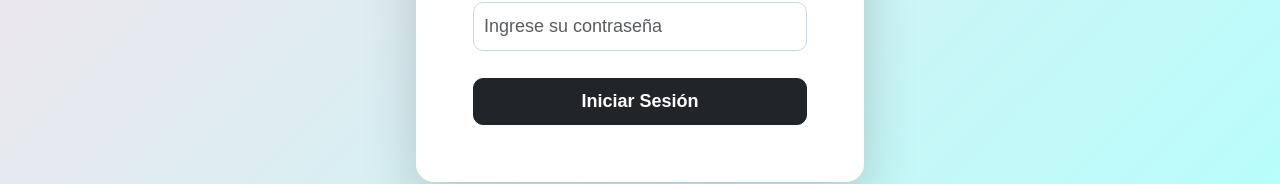
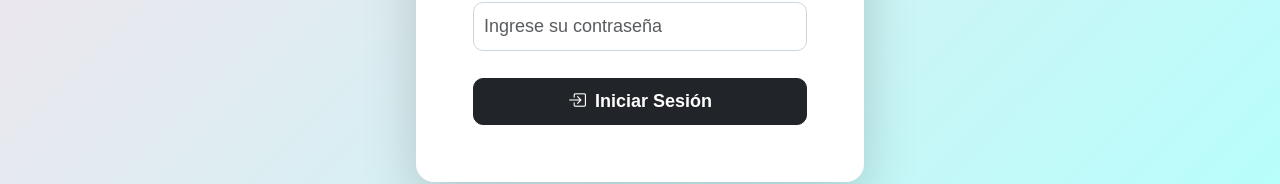
Before and after one commit to Ariel-2601/Backend_Grupal_Gym, a React (Vite) app: page /login in a window 1280 px wide. Shown: the part 541-725 px from the top of the page. Built offline with nearby package versions, Linux system fonts and the light colour scheme.

Commit message:
Estaba malo

```diff
--- a/src/assets/components/login/FormularioLogin.jsx
+++ b/src/assets/components/login/FormularioLogin.jsx
@@ -1,5 +1,4 @@
 import React from 'react';
-import logo from "../../../assets/logo.png";
 
 import {
     Form,
@@ -121,15 +120,7 @@ const FormularioLogin = ({
                                     onClick={iniciarSesion}
                                 >
 
-  <i
-   src={logo}
-   alt="Logo Gym"
-   style={{
-      width: "120px",
-      height: "120px",
-      objectFit: "contain"
-   }}
-/>
+                                    <i className="bi bi-box-arrow-in-right me-2"></i>
 
                                     Iniciar Sesión
 
```
